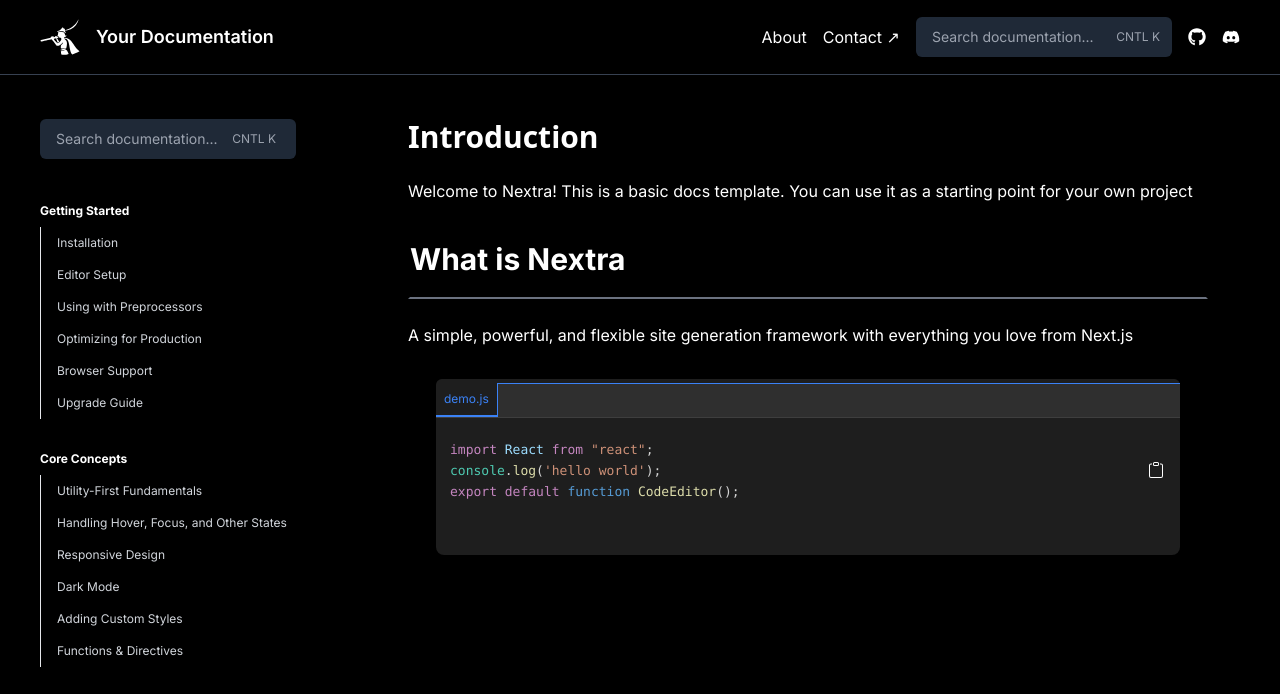
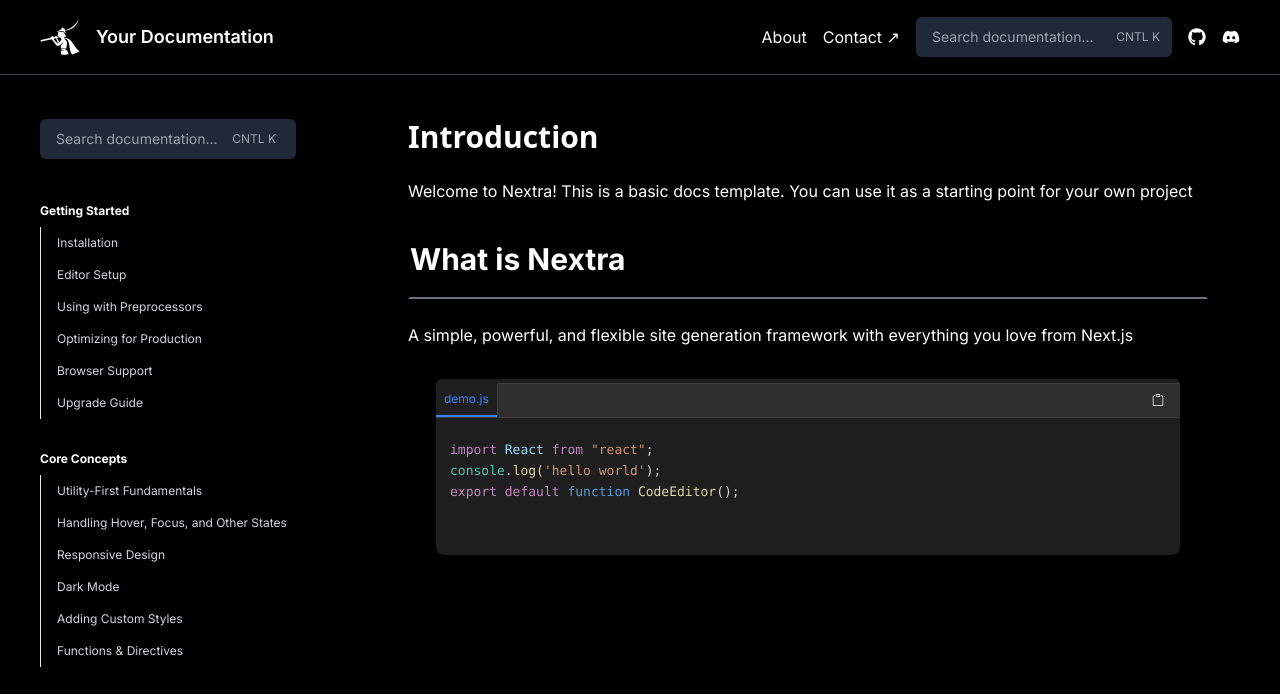
Before and after one commit to mohammadsarraf/next_template_1, a Next.js app: page /Chats in a window 1280 px wide. Shown: the top 694 px of the page. Built offline with nearby package versions, Linux system fonts and the light colour scheme.

Commit message:
Your commit message here

```diff
--- a/src/app/Components/CodeEditor.tsx
+++ b/src/app/Components/CodeEditor.tsx
@@ -38,10 +38,14 @@
   return (
     <div className="border-black bg-[#1e1e1e] rounded-lg m-5 pb-8">
       <div className="flex bg-[#1e1e1e] rounded-t-md text-xs w-full outline-none pt-1 justify-between">
-        <p className="text-blue-500 border-b-2 border-r border-b-blue-500 border-r-blue-500 outline-none m-0 p-2">
+        <p className="text-blue-500 border-b-2 border-b-blue-500 border-r-blue-500 outline-none m-0 p-2">
           demo.js
         </p>
-        <p className="flex-grow border-t border-t-blue-500 bg-[#3e3e3e89]"></p>
+        <div className="flex flex-row-reverse rounded-sm flex-grow border-t border-t-[#3e3e3e] border-l border-l-[#3e3e3e] bg-[#3e3e3e89]">
+          <button onClick={copyText} className="mr-4">
+            <BsClipboard />
+          </button>
+        </div>
       </div>
 
       <div className="codeEditor flex justify-between border-t border-t-[#3e3e3e]">
@@ -54,9 +58,6 @@
         >
           {`import React from "react";\nconsole.log('hello world');\nexport default function CodeEditor();`}
         </SyntaxHighlighter>
-        <button onClick={copyText} className="mr-4">
-          <BsClipboard />
-        </button>
       </div>
     </div>
   );
```
